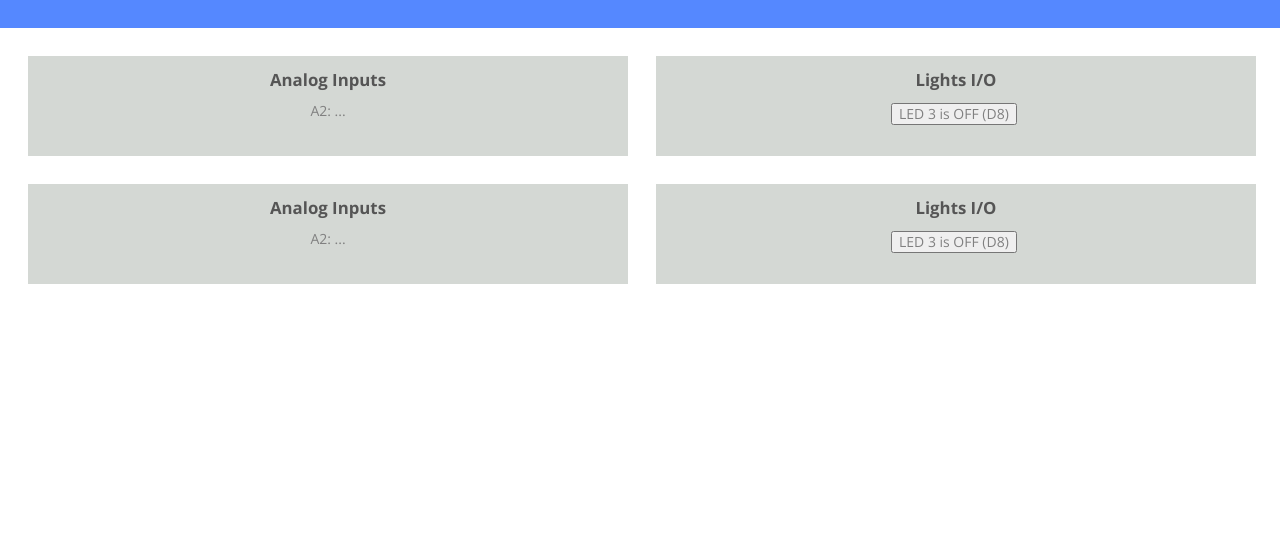
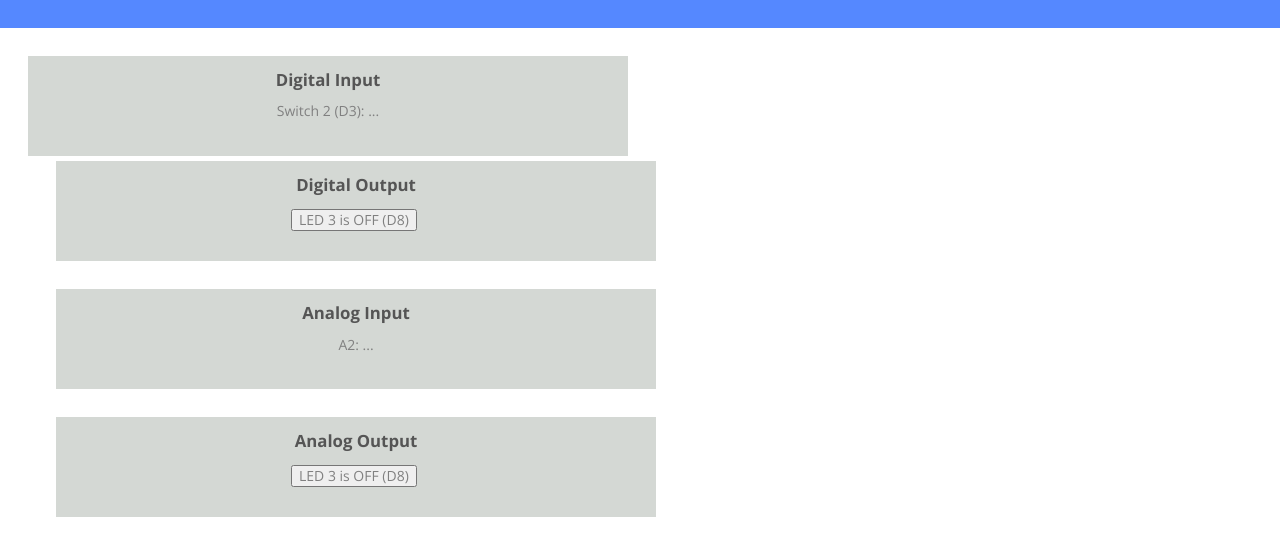
Before and after one commit to raulnabarret/Domotica, a plain HTML site: page index.htm in a window 1280 px wide. Shown: the part 122-678 px from the top of the page. Drawn offline with nearby package versions, Linux system fonts and the light colour scheme; no server answers.

Commit message:
Analog I/O agregados, Digital Input agregado

```diff
--- a/index.htm
+++ b/index.htm
@@ -170,35 +170,22 @@
     	</header>
     	<section>
     		<div class="container">
-			<h2>Analog Inputs</h2>
-			<!--<p class="small_text">A0 used by Ethernet shield</p>-->
-			<!--<p class="small_text">A1 used by Ethernet shield</p>-->
-			<p>A2: <span class="analog">...</span></p>
-			<!--<p>A3: <span class="analog">...</span></p>-->
-			<!--<p>A4: <span class="analog">...</span></p>-->
-			<!--<p>A5: <span class="analog">...</span></p>-->
-		</div>
+			<div class="IO_box">
+			<h2>Digital Input</h2>
+				<p>Switch 2 (D3): <span class="switches">...</span></p>
+			</div>
 		<div class="container">
-			<h2>Lights I/O</h2>
+			<h2>Digital Output</h2>
 			<button type="button" id="LED3" onclick="GetButton1()">LED 3 is OFF (D8)</button><br /><br />
-			<!--<button type="button" id="LED4" onclick="GetButton2()">LED 4 is OFF (D9)</button><br /><br/>-->
-			<!--<p class="small_text">D10 to D13 used by Ethernet shield</p>-->
 		</div>
 		<section>
     		<div class="container">
-			<h2>Analog Inputs</h2>
-			<!--<p class="small_text">A0 used by Ethernet shield</p>-->
-			<!--<p class="small_text">A1 used by Ethernet shield</p>-->
+			<h2>Analog Input</h2>
 			<p>A2: <span class="analog">...</span></p>
-			<!--<p>A3: <span class="analog">...</span></p>-->
-			<!--<p>A4: <span class="analog">...</span></p>-->
-			<!--<p>A5: <span class="analog">...</span></p>-->
-		</div>
+			</div>
 		<div class="container">
-			<h2>Lights I/O</h2>
+			<h2>Analog Output</h2>
 			<button type="button" id="LED3" onclick="GetButton1()">LED 3 is OFF (D8)</button><br /><br />
-			<!--<button type="button" id="LED4" onclick="GetButton2()">LED 4 is OFF (D9)</button><br /><br/>-->
-			<!--<p class="small_text">D10 to D13 used by Ethernet shield</p>-->
 		</div>
     	</section>
 
```
